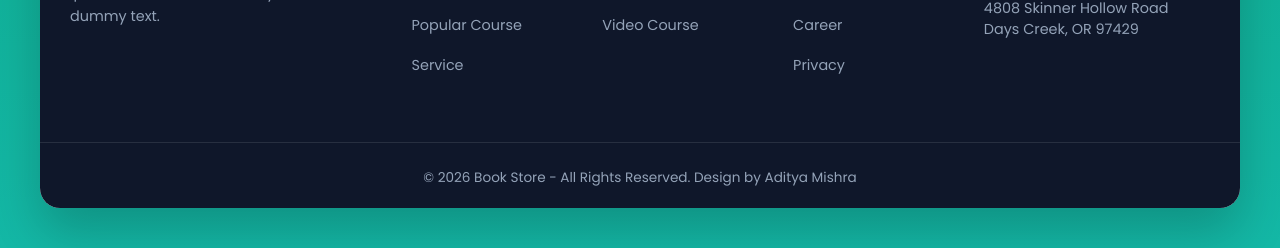
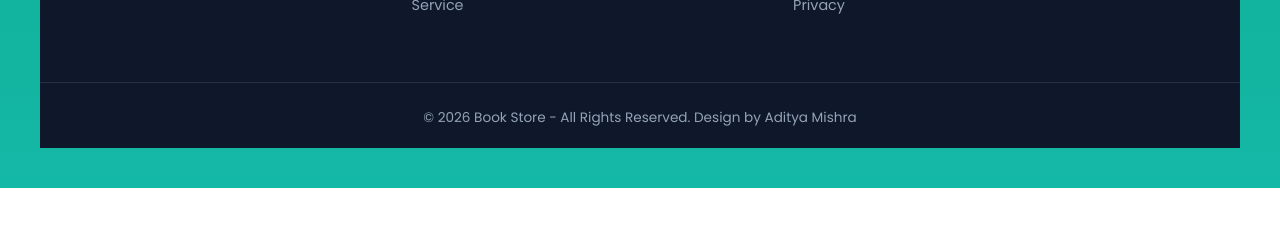
Before and after one commit to Ad-IT-yaMishra/Online-Bookstore, a plain HTML site: page index.html in a window 1280 px wide. Shown: the part 4352-4600 px from the top of the page. After the commit the page ends 4540 px from the top, so only its background shows below. Drawn offline with Linux system fonts and the light colour scheme.

Commit message:
Few optimizations to the footer section

```diff
--- a/style.css
+++ b/style.css
@@ -28,7 +28,7 @@ body{
     background-color: var(--bg-light);
     max-width: 1440px;
     margin: 0 auto;
-    border-radius: 20px;
+    border-radius: 10px 10px 0 0;
     box-shadow: 0 25px 50px rgba(0, 0, 0, 0.2);
     padding: 0 40px;
     overflow: hidden;
@@ -603,11 +603,8 @@ h2 {
     background-color: #0F172A;
     color: #94a3b8;
     padding: 80px 0 20px;
-    margin-top: 60px;
-    width: 100vw;
-    position: relative;
-    left: 50%;
-    transform: translateX(-50%);
+    margin-top: 0;
+    width: 100%;
 }
 
 .footer-grid {
```
Also changed, not shown: index.html (+3 -2 lines).
